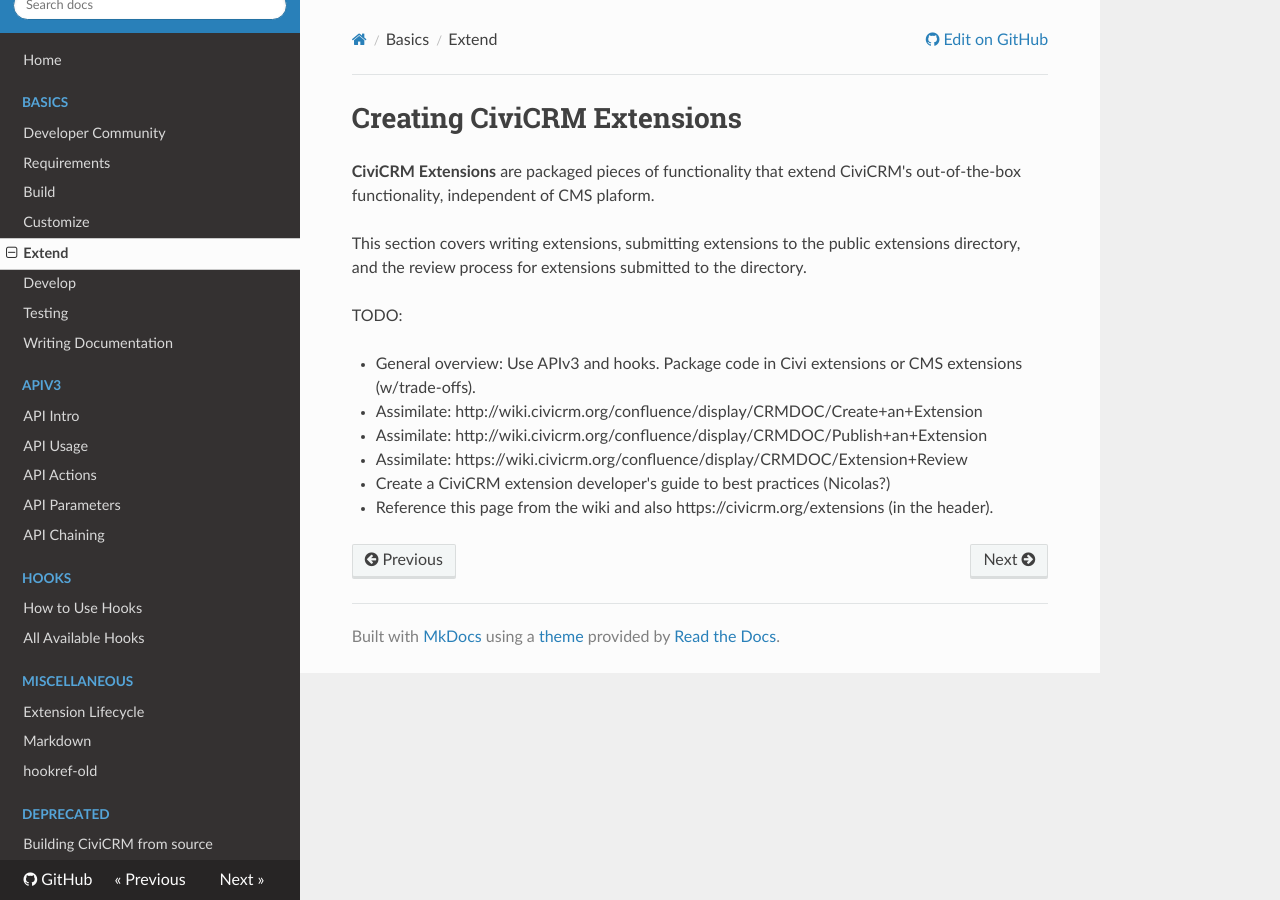
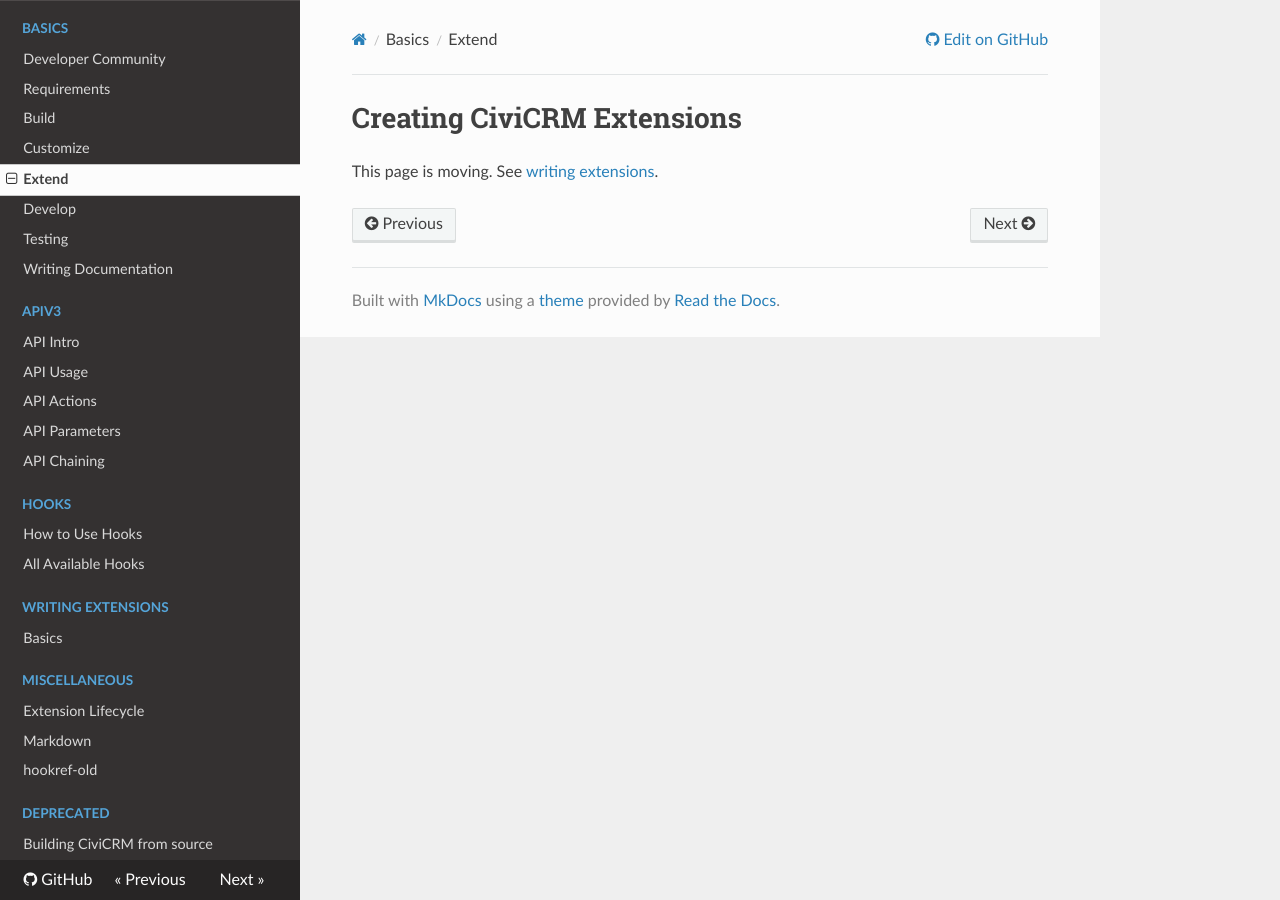
Before and after one commit to civicrm/civicrm-dev-docs, an MkDocs documentation site: the page built from docs/extend.md, in a window 1280 px wide. Built offline with MkDocs 1.6.1, drawn with Linux system fonts in a browser that asks for light colours; nearby versions of some CDN libraries; old or Windows-style settings are respelled for this version of MkDocs.

Commit message:
wip on migration fo extension basics
This completes transfer of

https://wiki.civicrm.org/confluence/display/CRMDOC/Create+an+Extension

This page is yet to do:

https://wiki.civicrm.org/confluence/display/CRMDOC/Create+a+Module+Extension

```diff
--- a/docs/extend.md
+++ b/docs/extend.md
@@ -1,17 +1,8 @@
 # Creating CiviCRM Extensions
 
-**CiviCRM Extensions** are packaged pieces of functionality that extend
-CiviCRM's out-of-the-box functionality, independent of CMS plaform.
+This page is moving. See [writing extensions](/extensions/basics).
 
-This section covers writing extensions, submitting extensions to the public
-extensions directory, and the review process for extensions submitted to the
-directory.
-
+<!--
 TODO:
-
--   General overview: Use APIv3 and hooks. Package code in Civi extensions or CMS extensions (w/trade-offs).
--   Assimilate: http://wiki.civicrm.org/confluence/display/CRMDOC/Create+an+Extension
--   Assimilate: http://wiki.civicrm.org/confluence/display/CRMDOC/Publish+an+Extension
--   Assimilate: https://wiki.civicrm.org/confluence/display/CRMDOC/Extension+Review
--   Create a CiviCRM extension developer's guide to best practices (Nicolas?)
--   Reference this page from the wiki and also https://civicrm.org/extensions (in the header).
+- delete this page after redirection in place
+-->
--- a/mkdocs.yml
+++ b/mkdocs.yml
@@ -23,6 +23,20 @@
 - Hooks:
    - How to Use Hooks: hook.md
    - All Available Hooks: hooks-db.md
+- Writing Extensions:
+  - Basics: extensions/basics.md
+# - civix: extensions/civix.md
+# - Anatomy of Files: extensions/files.md
+# - Using hooks: extensions/using-hooks.md
+# - Customizing Screens: extensions/customize-screens.md
+# - Creating Pages: Forms/extensions/create-page.md
+# - Storing Configuration: extensions/config.md
+# - Storing Data: extensions/storing-data.md
+# - Setting Permissions: extensions/permissions.md
+# - Custom API Functions: extensions/custom-api.md
+# - Custom Reports: extensions/custom-reports.md
+# - Custom Searches: extensions/custom-searches.md
+# - Payment Processors: extensions/payment-processor.md
 - Miscellaneous:
    - Extension Lifecycle: extend-stages.md
    - Markdown: markdownrules.md
```
Also changed, not shown: docs/extensions/basics.md (added, +62 -0 lines), docs/extensions/civix.md (added, +1 -0 lines), docs/extensions/config.md (added, +1 -0 lines), docs/extensions/create-page.md (added, +1 -0 lines), docs/extensions/custom-api.md (added, +1 -0 lines), docs/extensions/custom-reports.md (added, +1 -0 lines), docs/extensions/custom-searches.md (added, +1 -0 lines), docs/extensions/customize-screens.md (added, +1 -0 lines), docs/extensions/files.md (added, +1 -0 lines), docs/extensions/payment-processor.md (added, +1 -0 lines), docs/extensions/permissions.md (added, +1 -0 lines), docs/extensions/storing-data.md (added, +1 -0 lines), docs/extensions/using-hooks.md (added, +1 -0 lines).
